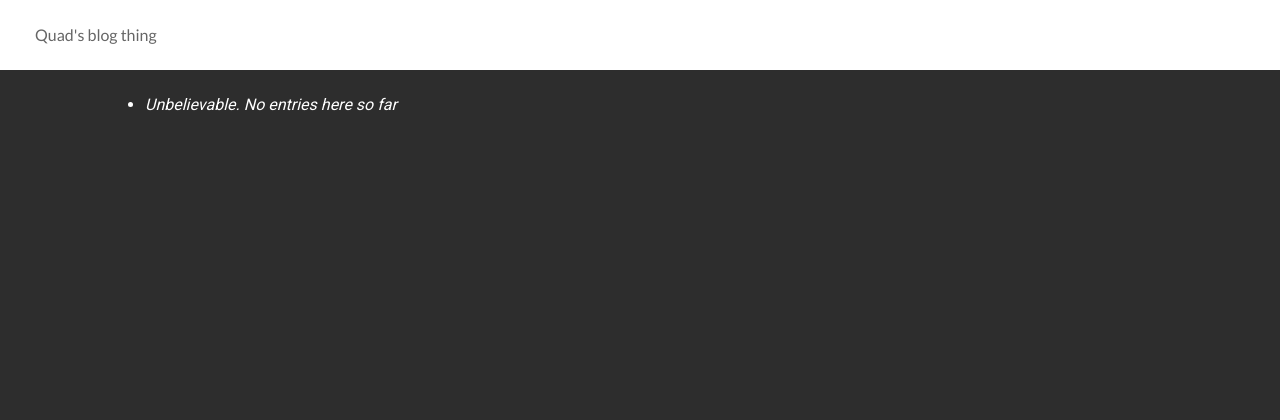
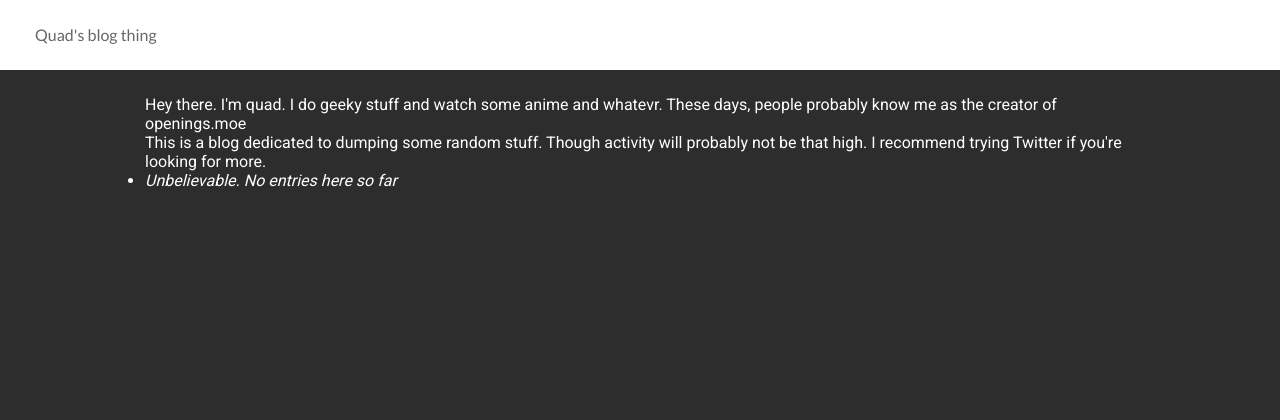
Before and after one commit to QuadPiece/flask-blog, a Flask app: page / in a window 1280 px wide. Shown: the top 420 px of the page. Run offline with Flask 2, Linux system fonts and the light colour scheme; data that the repository does not hold is empty.

Commit message:
Bio maybe?

```diff
--- a/templates/home.html
+++ b/templates/home.html
@@ -1,5 +1,13 @@
 {% extends "layout.html" %}
 {% block body %}
+  <div class="bio">
+    <p>
+      Hey there. I'm quad. I do geeky stuff and watch some anime and whatevr. These days, people probably know me as the creator of <a href="http://openings.moe/">openings.moe</a>
+    </p>
+    <p>
+      This is a blog dedicated to dumping some random stuff. Though activity will probably not be that high. I recommend trying <a href="https://twitter.com/QuadPiece">Twitter</a> if you're looking for more.
+    </p>
+  </div>
   <ul class=entries>
   {% for entry in entries %}
     <a href="/post/{{ entry.id }}">
```
